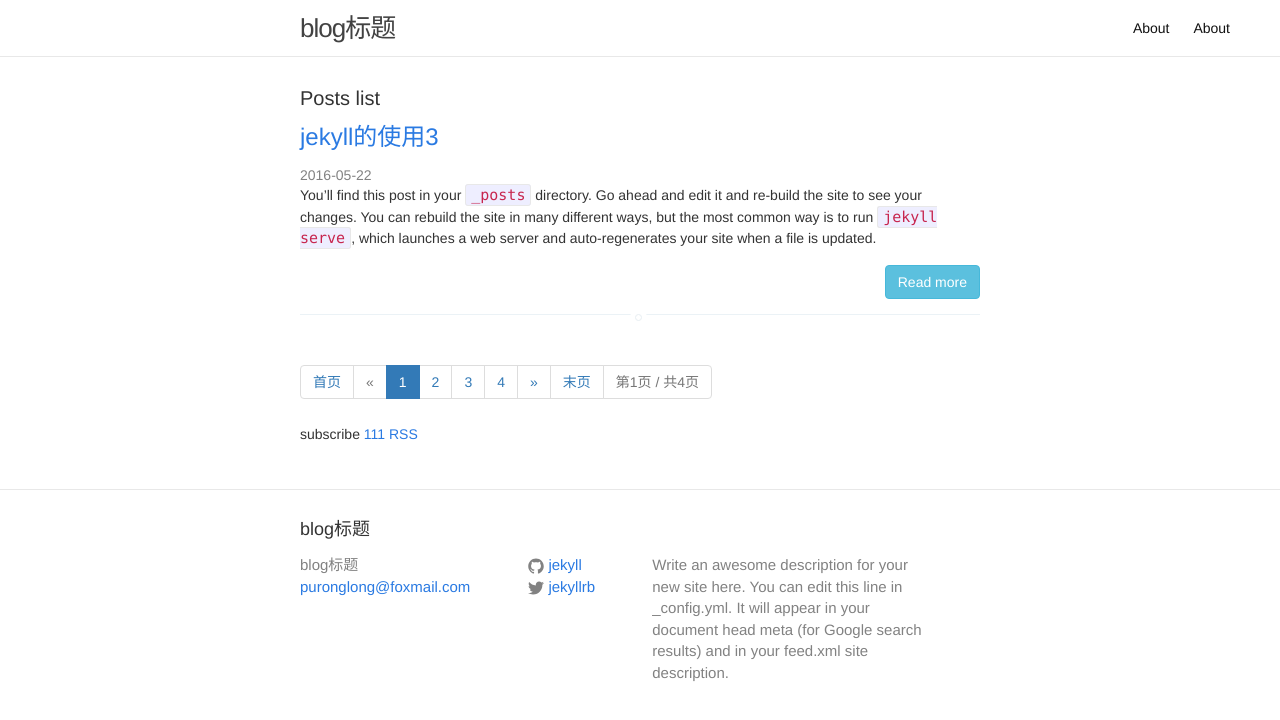
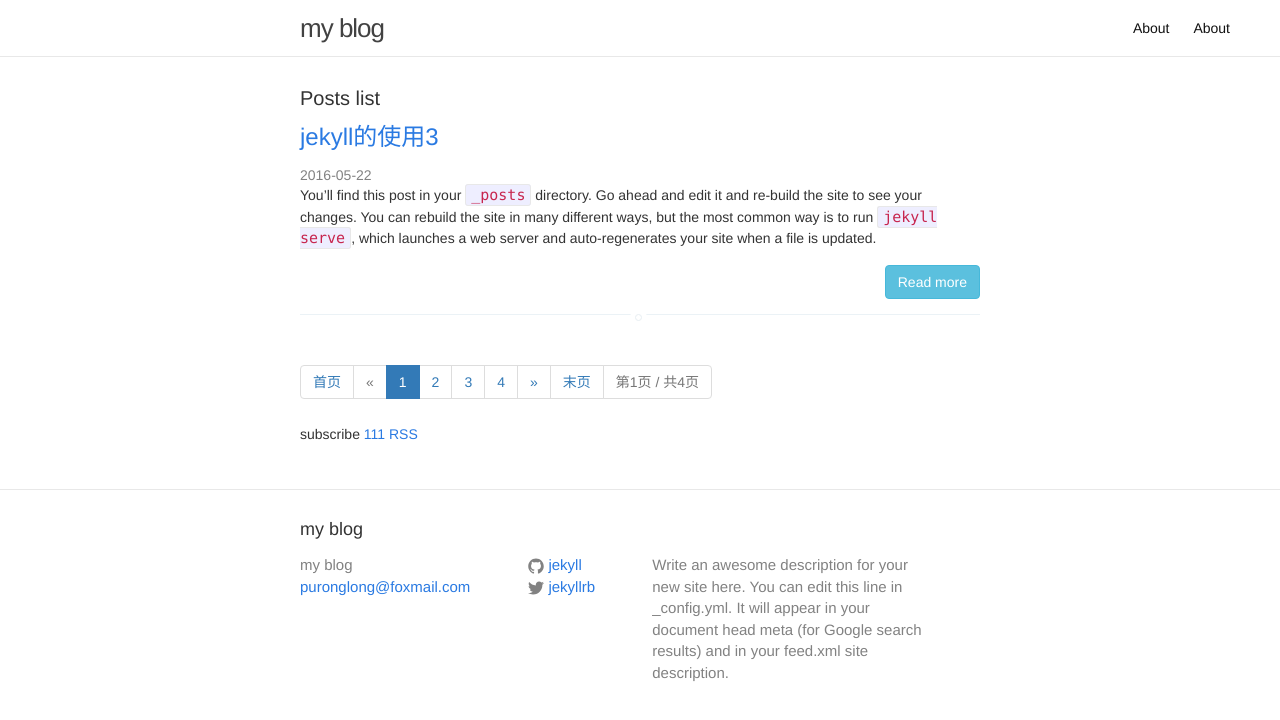
Before and after one commit to PuRonglong/jekyll-theme, a Jekyll site: the page built from index.html, in a window 1280 px wide. Shown: the top 720 px of the page. Built offline with Jekyll 4.4.1, drawn with Linux system fonts in a browser that asks for light colours; the list of posts is cut into pages by our own code.

Commit message:
edit blog title

```diff
--- a/_config.yml
+++ b/_config.yml
@@ -6,7 +6,7 @@
 # 'jekyll serve'. If you change this file, please restart the server process.
 
 # Site settings
-title: blog标题
+title: my blog
 email: puronglong@foxmail.com
 description: > # this means to ignore newlines until "baseurl:"
   Write an awesome description for your new site here. You can edit this
```
